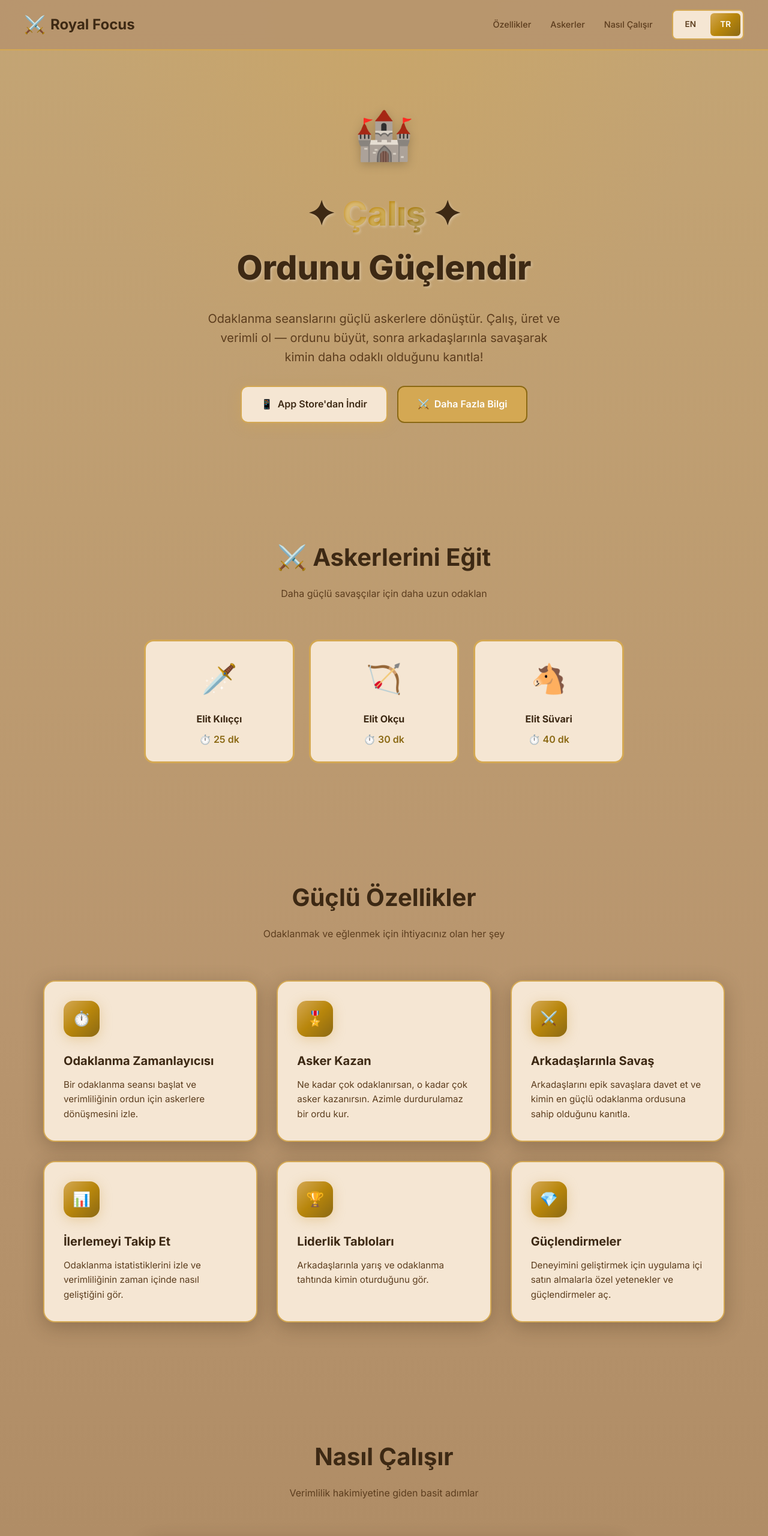
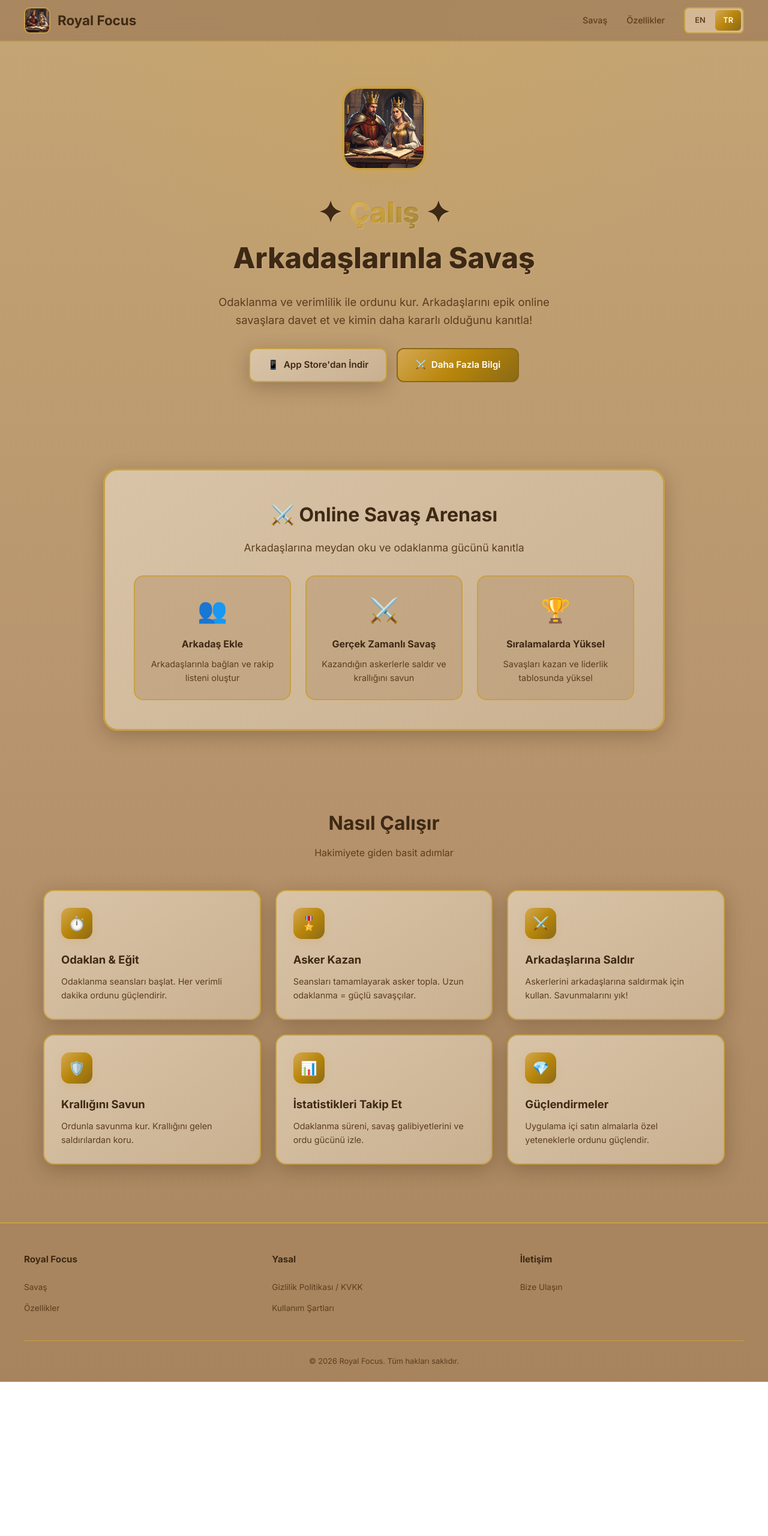
Before and after one commit to uygar99/royal-focus-legal, a plain HTML site: page index-tr.html in a window 1280 px wide. Shown: the top 2560 px of the page at 60% size. After the commit the page ends 2303 px from the top, so only its background shows below. Drawn offline with Linux system fonts and the light colour scheme.

Commit message:
Improve design: warmer colors, custom logo, battle-focused content

```diff
--- a/index-tr.html
+++ b/index-tr.html
@@ -18,13 +18,12 @@
     <nav class="nav">
         <div class="nav-content">
             <div class="logo">
-                <span class="logo-icon">⚔️</span>
+                <img src="app_logo.png" alt="Royal Focus" class="logo-img">
                 Royal Focus
             </div>
             <div class="nav-links">
+                <a href="#battle">Savaş</a>
                 <a href="#features">Özellikler</a>
-                <a href="#soldiers">Askerler</a>
-                <a href="#how-it-works">Nasıl Çalışır</a>
                 <div class="lang-switch">
                     <a href="index.html">EN</a>
                     <a href="index-tr.html" class="active">TR</a>
@@ -36,109 +35,90 @@
     <!-- Hero Section -->
     <section class="hero">
         <div class="hero-content">
-            <div class="hero-icon">🏰</div>
-            <h1>✦ <span class="highlight">Çalış</span> ✦<br>Ordunu Güçlendir</h1>
-            <p>Odaklanma seanslarını güçlü askerlere dönüştür. Çalış, üret ve verimli ol — ordunu büyüt, sonra
-                arkadaşlarınla savaşarak kimin daha odaklı olduğunu kanıtla!</p>
+            <img src="app_logo.png" alt="Royal Focus" class="hero-logo">
+            <h1>✦ <span class="highlight">Çalış</span> ✦<br>Arkadaşlarınla Savaş</h1>
+            <p>Odaklanma ve verimlilik ile ordunu kur. Arkadaşlarını epik online savaşlara davet et ve kimin daha
+                kararlı olduğunu kanıtla!</p>
             <div class="cta-buttons">
                 <a href="#" class="btn btn-primary">
                     <span>📱</span> App Store'dan İndir
                 </a>
-                <a href="#how-it-works" class="btn btn-secondary">
+                <a href="#battle" class="btn btn-secondary">
                     <span>⚔️</span> Daha Fazla Bilgi
                 </a>
             </div>
         </div>
     </section>
 
-    <!-- Soldier Types Section -->
-    <section class="features" id="soldiers">
-        <h2>⚔️ Askerlerini Eğit</h2>
-        <p class="subtitle">Daha güçlü savaşçılar için daha uzun odaklan</p>
+    <!-- Battle Section -->
+    <section class="battle-section" id="battle">
+        <div class="battle-card">
+            <h2>⚔️ Online Savaş Arenası</h2>
+            <p class="subtitle">Arkadaşlarına meydan oku ve odaklanma gücünü kanıtla</p>
 
-        <div class="soldiers-grid">
-            <div class="soldier-card">
-                <div class="icon">🗡️</div>
-                <h4>Elit Kılıççı</h4>
-                <p class="time">⏱️ 25 dk</p>
-            </div>
+            <div class="battle-features">
+                <div class="battle-feature">
+                    <div class="icon">👥</div>
+                    <h4>Arkadaş Ekle</h4>
+                    <p>Arkadaşlarınla bağlan ve rakip listeni oluştur</p>
+                </div>
 
-            <div class="soldier-card">
-                <div class="icon">🏹</div>
-                <h4>Elit Okçu</h4>
-                <p class="time">⏱️ 30 dk</p>
-            </div>
+                <div class="battle-feature">
+                    <div class="icon">⚔️</div>
+                    <h4>Gerçek Zamanlı Savaş</h4>
+                    <p>Kazandığın askerlerle saldır ve krallığını savun</p>
+                </div>
 
-            <div class="soldier-card">
-                <div class="icon">🐴</div>
-                <h4>Elit Süvari</h4>
-                <p class="time">⏱️ 40 dk</p>
+                <div class="battle-feature">
+                    <div class="icon">🏆</div>
+                    <h4>Sıralamalarda Yüksel</h4>
+                    <p>Savaşları kazan ve liderlik tablosunda yüksel</p>
+                </div>
             </div>
         </div>
     </section>
 
     <!-- Features Section -->
     <section class="features" id="features">
-        <h2>Güçlü Özellikler</h2>
-        <p class="subtitle">Odaklanmak ve eğlenmek için ihtiyacınız olan her şey</p>
+        <h2>Nasıl Çalışır</h2>
+        <p class="subtitle">Hakimiyete giden basit adımlar</p>
 
         <div class="features-grid">
             <div class="feature-card">
                 <div class="feature-icon">⏱️</div>
-                <h3>Odaklanma Zamanlayıcısı</h3>
-                <p>Bir odaklanma seansı başlat ve verimliliğinin ordun için askerlere dönüşmesini izle.</p>
+                <h3>Odaklan & Eğit</h3>
+                <p>Odaklanma seansları başlat. Her verimli dakika ordunu güçlendirir.</p>
             </div>
 
             <div class="feature-card">
                 <div class="feature-icon">🎖️</div>
                 <h3>Asker Kazan</h3>
-                <p>Ne kadar çok odaklanırsan, o kadar çok asker kazanırsın. Azimle durdurulamaz bir ordu kur.</p>
+                <p>Seansları tamamlayarak asker topla. Uzun odaklanma = güçlü savaşçılar.</p>
             </div>
 
             <div class="feature-card">
                 <div class="feature-icon">⚔️</div>
-                <h3>Arkadaşlarınla Savaş</h3>
-                <p>Arkadaşlarını epik savaşlara davet et ve kimin en güçlü odaklanma ordusuna sahip olduğunu kanıtla.
-                </p>
+                <h3>Arkadaşlarına Saldır</h3>
+                <p>Askerlerini arkadaşlarına saldırmak için kullan. Savunmalarını yık!</p>
+            </div>
+
+            <div class="feature-card">
+                <div class="feature-icon">🛡️</div>
+                <h3>Krallığını Savun</h3>
+                <p>Ordunla savunma kur. Krallığını gelen saldırılardan koru.</p>
             </div>
 
             <div class="feature-card">
                 <div class="feature-icon">📊</div>
-                <h3>İlerlemeyi Takip Et</h3>
-                <p>Odaklanma istatistiklerini izle ve verimliliğinin zaman içinde nasıl geliştiğini gör.</p>
-            </div>
-
-            <div class="feature-card">
-                <div class="feature-icon">🏆</div>
-                <h3>Liderlik Tabloları</h3>
-                <p>Arkadaşlarınla yarış ve odaklanma tahtında kimin oturduğunu gör.</p>
+                <h3>İstatistikleri Takip Et</h3>
+                <p>Odaklanma süreni, savaş galibiyetlerini ve ordu gücünü izle.</p>
             </div>
 
             <div class="feature-card">
                 <div class="feature-icon">💎</div>
                 <h3>Güçlendirmeler</h3>
-                <p>Deneyimini geliştirmek için uygulama içi satın almalarla özel yetenekler ve güçlendirmeler aç.</p>
+                <p>Uygulama içi satın almalarla özel yeteneklerle ordunu güçlendir.</p>
             </div>
-        </div>
-    </section>
-
-    <!-- How It Works Section -->
-    <section class="features" id="how-it-works">
-        <h2>Nasıl Çalışır</h2>
-        <p class="subtitle">Verimlilik hakimiyetine giden basit adımlar</p>
-
-        <div class="feature-card" style="max-width: 800px; margin: 0 auto;">
-            <p><strong>1. Odaklanma Seansını Ayarla</strong><br>Bir görev seç ve odaklanma zamanlayıcını başlat. İster
-                çalışıyor, ister öğreniyor, ister yeni bir şey keşfediyor ol.</p>
-            <br>
-            <p><strong>2. Odaklanmaya Devam Et, Asker Kazan</strong><br>Odaklanma seanslarını dikkat dağıtmadan tamamla.
-                Her başarılı seans orduna asker ekler.</p>
-            <br>
-            <p><strong>3. Arkadaşlarınla Savaş</strong><br>Kazandığın askerleri arkadaşlarınla savaşmak için kullan. Ne
-                kadar odaklıysan, ordun o kadar güçlü olur!</p>
-            <br>
-            <p><strong>4. Sıralamalarda Yüksel</strong><br>Savaşları kazan, ödüller kazan ve arkadaşların arasında nihai
-                odaklanma şampiyonu ol.</p>
         </div>
     </section>
 
@@ -147,11 +127,10 @@
         <div class="footer-content">
             <div class="footer-grid">
                 <div class="footer-section">
-                    <h4>⚔️ Royal Focus</h4>
+                    <h4>Royal Focus</h4>
                     <ul>
+                        <li><a href="#battle">Savaş</a></li>
                         <li><a href="#features">Özellikler</a></li>
-                        <li><a href="#soldiers">Askerler</a></li>
-                        <li><a href="#how-it-works">Nasıl Çalışır</a></li>
                     </ul>
                 </div>
 
--- a/styles.css
+++ b/styles.css
@@ -1,8 +1,8 @@
 :root {
   --bg-primary: #B8956E;
   --bg-secondary: #A8855E;
-  --bg-card: #F5E6D3;
-  --bg-card-hover: #EDD9C4;
+  --bg-card: #D4B896;
+  --bg-card-hover: #C9A986;
   --text-primary: #3D2914;
   --text-secondary: #5C3D1E;
   --text-light: #FFFFFF;
@@ -11,8 +11,9 @@
   --accent-dark: #8B6914;
   --gradient-1: linear-gradient(135deg, #D4A853 0%, #B8860B 50%, #8B6914 100%);
   --gradient-bg: linear-gradient(180deg, #C4A574 0%, #B8956E 50%, #A8855E 100%);
+  --gradient-card: linear-gradient(145deg, #D9C4A8 0%, #C9B090 100%);
   --border-color: rgba(139, 105, 20, 0.3);
-  --border-gold: #D4A853;
+  --border-gold: #C9A040;
   --shadow: 0 8px 32px rgba(61, 41, 20, 0.3);
   --shadow-gold: 0 4px 20px rgba(212, 168, 83, 0.4);
 }
@@ -41,11 +42,11 @@ body {
   top: 0;
   left: 0;
   right: 0;
-  background: rgba(184, 149, 110, 0.95);
+  background: rgba(168, 133, 94, 0.95);
   backdrop-filter: blur(20px);
   border-bottom: 2px solid var(--border-gold);
   z-index: 1000;
-  padding: 1rem 2rem;
+  padding: 0.75rem 2rem;
 }
 
 .nav-content {
@@ -57,16 +58,20 @@ body {
 }
 
 .logo {
-  font-size: 1.5rem;
+  font-size: 1.4rem;
   font-weight: 700;
   color: var(--text-primary);
   display: flex;
   align-items: center;
-  gap: 0.5rem;
+  gap: 0.75rem;
 }
 
-.logo-icon {
-  font-size: 1.8rem;
+.logo-img {
+  width: 44px;
+  height: 44px;
+  border-radius: 10px;
+  object-fit: cover;
+  border: 2px solid var(--border-gold);
 }
 
 .nav-links {
@@ -89,17 +94,17 @@ body {
 
 .lang-switch {
   display: flex;
-  gap: 0.5rem;
+  gap: 0.25rem;
   background: var(--bg-card);
-  padding: 0.25rem;
+  padding: 0.2rem;
   border-radius: 8px;
   border: 2px solid var(--border-gold);
 }
 
 .lang-switch a {
-  padding: 0.5rem 1rem;
+  padding: 0.4rem 0.8rem;
   border-radius: 6px;
-  font-size: 0.85rem;
+  font-size: 0.8rem;
   font-weight: 600;
   transition: all 0.3s ease;
   color: var(--text-secondary);
@@ -112,9 +117,9 @@ body {
 
 /* Hero Section */
 .hero {
-  padding: 10rem 2rem 6rem;
+  padding: 9rem 2rem 5rem;
   text-align: center;
-  background: radial-gradient(ellipse at top, rgba(212, 168, 83, 0.3) 0%, transparent 60%);
+  background: radial-gradient(ellipse at top, rgba(212, 168, 83, 0.25) 0%, transparent 60%);
 }
 
 .hero-content {
@@ -122,18 +127,22 @@ body {
   margin: 0 auto;
 }
 
-.hero-icon {
-  font-size: 5rem;
+.hero-logo {
+  width: 140px;
+  height: 140px;
+  border-radius: 28px;
+  object-fit: cover;
   margin-bottom: 1.5rem;
-  filter: drop-shadow(0 4px 8px rgba(0, 0, 0, 0.2));
+  border: 4px solid var(--border-gold);
+  box-shadow: var(--shadow-gold);
 }
 
 .hero h1 {
-  font-size: clamp(2.5rem, 5vw, 3.5rem);
+  font-size: clamp(2rem, 4.5vw, 3rem);
   font-weight: 800;
-  margin-bottom: 1.5rem;
+  margin-bottom: 1.25rem;
   color: var(--text-primary);
-  text-shadow: 2px 2px 4px rgba(255, 255, 255, 0.3);
+  text-shadow: 1px 1px 2px rgba(255, 255, 255, 0.2);
 }
 
 .hero h1 .highlight {
@@ -144,7 +153,7 @@ body {
 }
 
 .hero p {
-  font-size: 1.25rem;
+  font-size: 1.15rem;
   color: var(--text-secondary);
   max-width: 600px;
   margin: 0 auto 2rem;
@@ -161,146 +170,165 @@ body {
   display: inline-flex;
   align-items: center;
   gap: 0.5rem;
-  padding: 1rem 2rem;
+  padding: 0.9rem 1.8rem;
   border-radius: 12px;
-  font-size: 1rem;
+  font-size: 0.95rem;
   font-weight: 600;
   text-decoration: none;
   transition: all 0.3s ease;
 }
 
 .btn-primary {
-  background: var(--bg-card);
+  background: var(--gradient-card);
   color: var(--text-primary);
   border: 2px solid var(--border-gold);
-  box-shadow: var(--shadow-gold);
+  box-shadow: var(--shadow);
 }
 
 .btn-primary:hover {
   transform: translateY(-2px);
-  background: var(--bg-card-hover);
-  box-shadow: 0 6px 30px rgba(212, 168, 83, 0.5);
+  box-shadow: var(--shadow-gold);
 }
 
 .btn-secondary {
-  background: var(--accent);
+  background: var(--gradient-1);
   color: white;
   border: 2px solid var(--accent-dark);
 }
 
 .btn-secondary:hover {
-  background: var(--accent-hover);
   transform: translateY(-2px);
+  box-shadow: var(--shadow-gold);
+}
+
+/* Battle Section */
+.battle-section {
+  padding: 4rem 2rem;
+  max-width: 1000px;
+  margin: 0 auto;
+}
+
+.battle-card {
+  background: var(--gradient-card);
+  border-radius: 24px;
+  padding: 3rem;
+  border: 3px solid var(--border-gold);
+  text-align: center;
+  box-shadow: var(--shadow);
+}
+
+.battle-card h2 {
+  font-size: 2rem;
+  margin-bottom: 1rem;
+  color: var(--text-primary);
+}
+
+.battle-card .subtitle {
+  color: var(--text-secondary);
+  margin-bottom: 2rem;
+  font-size: 1.1rem;
+}
+
+.battle-features {
+  display: grid;
+  grid-template-columns: repeat(auto-fit, minmax(200px, 1fr));
+  gap: 1.5rem;
+  margin-top: 2rem;
+}
+
+.battle-feature {
+  background: rgba(184, 149, 110, 0.5);
+  border-radius: 16px;
+  padding: 1.5rem;
+  border: 2px solid var(--border-gold);
+}
+
+.battle-feature .icon {
+  font-size: 2.5rem;
+  margin-bottom: 0.75rem;
+}
+
+.battle-feature h4 {
+  color: var(--text-primary);
+  margin-bottom: 0.5rem;
+}
+
+.battle-feature p {
+  color: var(--text-secondary);
+  font-size: 0.9rem;
 }
 
 /* Features Section */
 .features {
-  padding: 6rem 2rem;
+  padding: 4rem 2rem;
   max-width: 1200px;
   margin: 0 auto;
 }
 
 .features h2 {
   text-align: center;
-  font-size: 2.5rem;
-  margin-bottom: 1rem;
+  font-size: 2rem;
+  margin-bottom: 0.75rem;
   color: var(--text-primary);
 }
 
 .features .subtitle {
   text-align: center;
   color: var(--text-secondary);
-  margin-bottom: 4rem;
+  margin-bottom: 3rem;
 }
 
 .features-grid {
   display: grid;
-  grid-template-columns: repeat(auto-fit, minmax(300px, 1fr));
-  gap: 2rem;
+  grid-template-columns: repeat(auto-fit, minmax(280px, 1fr));
+  gap: 1.5rem;
 }
 
 .feature-card {
-  background: var(--bg-card);
-  border-radius: 20px;
-  padding: 2rem;
+  background: var(--gradient-card);
+  border-radius: 18px;
+  padding: 1.75rem;
   border: 2px solid var(--border-gold);
   transition: all 0.3s ease;
   box-shadow: var(--shadow);
 }
 
 .feature-card:hover {
-  transform: translateY(-4px);
+  transform: translateY(-3px);
   box-shadow: var(--shadow-gold);
-  border-color: var(--accent);
 }
 
 .feature-icon {
-  width: 60px;
-  height: 60px;
+  width: 52px;
+  height: 52px;
   background: var(--gradient-1);
-  border-radius: 16px;
+  border-radius: 14px;
   display: flex;
   align-items: center;
   justify-content: center;
-  font-size: 1.5rem;
-  margin-bottom: 1.5rem;
-  box-shadow: var(--shadow-gold);
+  font-size: 1.4rem;
+  margin-bottom: 1.25rem;
+  box-shadow: 0 4px 12px rgba(212, 168, 83, 0.3);
 }
 
 .feature-card h3 {
-  font-size: 1.25rem;
-  margin-bottom: 0.75rem;
+  font-size: 1.15rem;
+  margin-bottom: 0.6rem;
   color: var(--text-primary);
 }
 
 .feature-card p {
   color: var(--text-secondary);
-  font-size: 0.95rem;
-}
-
-/* Soldier Types Section */
-.soldiers-grid {
-  display: grid;
-  grid-template-columns: repeat(auto-fit, minmax(200px, 1fr));
-  gap: 1.5rem;
-  max-width: 800px;
-  margin: 0 auto;
-}
-
-.soldier-card {
-  background: var(--bg-card);
-  border-radius: 16px;
-  padding: 1.5rem;
-  border: 3px solid var(--border-gold);
-  text-align: center;
-  transition: all 0.3s ease;
-}
-
-.soldier-card:hover {
-  transform: scale(1.05);
-  box-shadow: var(--shadow-gold);
-}
-
-.soldier-card .icon {
-  font-size: 3rem;
-  margin-bottom: 1rem;
-}
-
-.soldier-card h4 {
-  color: var(--text-primary);
-  margin-bottom: 0.5rem;
-}
-
-.soldier-card .time {
-  color: var(--accent-dark);
-  font-weight: 600;
+  font-size: 0.9rem;
+  line-height: 1.6;
 }
 
 /* Footer */
 .footer {
-  background: var(--bg-secondary);
+  background: rgba(168, 133, 94, 0.8);
   border-top: 2px solid var(--border-gold);
-  padding: 4rem 2rem 2rem;
+  padding: 3rem 2rem 1.5rem;
+  margin-top: 2rem;
 }
 
 .footer-content {
@@ -310,14 +338,14 @@ body {
 
 .footer-grid {
   display: grid;
-  grid-template-columns: repeat(auto-fit, minmax(200px, 1fr));
-  gap: 3rem;
-  margin-bottom: 3rem;
+  grid-template-columns: repeat(auto-fit, minmax(180px, 1fr));
+  gap: 2.5rem;
+  margin-bottom: 2rem;
 }
 
 .footer-section h4 {
-  font-size: 1rem;
-  margin-bottom: 1.5rem;
+  font-size: 0.95rem;
+  margin-bottom: 1.25rem;
   color: var(--text-primary);
 }
 
@@ -326,13 +354,13 @@ body {
 }
 
 .footer-section li {
-  margin-bottom: 0.75rem;
+  margin-bottom: 0.6rem;
 }
 
 .footer-section a {
   color: var(--text-secondary);
   text-decoration: none;
-  font-size: 0.9rem;
+  font-size: 0.85rem;
   transition: color 0.3s ease;
 }
 
@@ -341,61 +369,61 @@ body {
 }
 
 .footer-bottom {
-  padding-top: 2rem;
+  padding-top: 1.5rem;
   border-top: 1px solid var(--border-gold);
   text-align: center;
   color: var(--text-secondary);
-  font-size: 0.85rem;
+  font-size: 0.8rem;
 }
 
 /* Legal Pages */
 .legal-page {
-  padding: 8rem 2rem 4rem;
+  padding: 7rem 2rem 3rem;
   max-width: 900px;
   margin: 0 auto;
 }
 
 .legal-page h1 {
-  font-size: 2.5rem;
+  font-size: 2.25rem;
   margin-bottom: 0.5rem;
   color: var(--text-primary);
 }
 
 .legal-page .last-updated {
   color: var(--text-secondary);
-  font-size: 0.9rem;
-  margin-bottom: 3rem;
+  font-size: 0.85rem;
+  margin-bottom: 2.5rem;
 }
 
 .legal-page h2 {
-  font-size: 1.5rem;
-  margin-top: 2.5rem;
-  margin-bottom: 1rem;
+  font-size: 1.4rem;
+  margin-top: 2.25rem;
+  margin-bottom: 0.9rem;
   color: var(--text-primary);
 }
 
 .legal-page h3 {
-  font-size: 1.2rem;
-  margin-top: 2rem;
-  margin-bottom: 0.75rem;
+  font-size: 1.15rem;
+  margin-top: 1.75rem;
+  margin-bottom: 0.65rem;
   color: var(--text-primary);
 }
 
 .legal-page p {
   color: var(--text-secondary);
-  margin-bottom: 1rem;
-  line-height: 1.8;
+  margin-bottom: 0.9rem;
+  line-height: 1.75;
 }
 
 .legal-page ul {
   color: var(--text-secondary);
   margin-left: 1.5rem;
-  margin-bottom: 1rem;
+  margin-bottom: 0.9rem;
 }
 
 .legal-page li {
-  margin-bottom: 0.5rem;
-  line-height: 1.8;
+  margin-bottom: 0.4rem;
+  line-height: 1.75;
 }
 
 .legal-page a {
@@ -414,7 +442,7 @@ body {
   gap: 0.5rem;
   color: var(--text-secondary);
   text-decoration: none;
-  margin-bottom: 2rem;
+  margin-bottom: 1.75rem;
   font-weight: 500;
   transition: color 0.3s ease;
 }
@@ -426,23 +454,41 @@ body {
 /* Responsive */
 @media (max-width: 768px) {
   .nav {
-    padding: 1rem;
+    padding: 0.6rem 1rem;
   }
 
   .nav-links {
     gap: 1rem;
   }
 
-  .hero {
-    padding: 8rem 1.5rem 4rem;
+  .logo {
+    font-size: 1.2rem;
   }
 
-  .hero-icon {
-    font-size: 4rem;
+  .logo-img {
+    width: 36px;
+    height: 36px;
+  }
+
+  .hero {
+    padding: 7rem 1.5rem 3rem;
+  }
+
+  .hero-logo {
+    width: 110px;
+    height: 110px;
   }
 
   .features {
-    padding: 4rem 1.5rem;
+    padding: 3rem 1.5rem;
+  }
+
+  .battle-section {
+    padding: 2rem 1.5rem;
+  }
+
+  .battle-card {
+    padding: 2rem;
   }
 
   .footer-grid {
@@ -450,34 +496,21 @@ body {
   }
 
   .legal-page {
-    padding: 7rem 1.5rem 3rem;
-  }
-
-  .soldiers-grid {
-    grid-template-columns: repeat(3, 1fr);
-    gap: 1rem;
-  }
-
-  .soldier-card {
-    padding: 1rem;
-  }
-
-  .soldier-card .icon {
-    font-size: 2rem;
+    padding: 6rem 1.5rem 2rem;
   }
 }
 
 @media (max-width: 480px) {
   .nav-content {
     flex-direction: column;
-    gap: 1rem;
+    gap: 0.75rem;
   }
 
   .footer-grid {
     grid-template-columns: 1fr;
   }
 
-  .soldiers-grid {
-    grid-template-columns: 1fr 1fr 1fr;
+  .battle-features {
+    grid-template-columns: 1fr;
   }
 }
```
Also changed, not shown: index.html (+46 -66 lines), app_logo.png (added).
